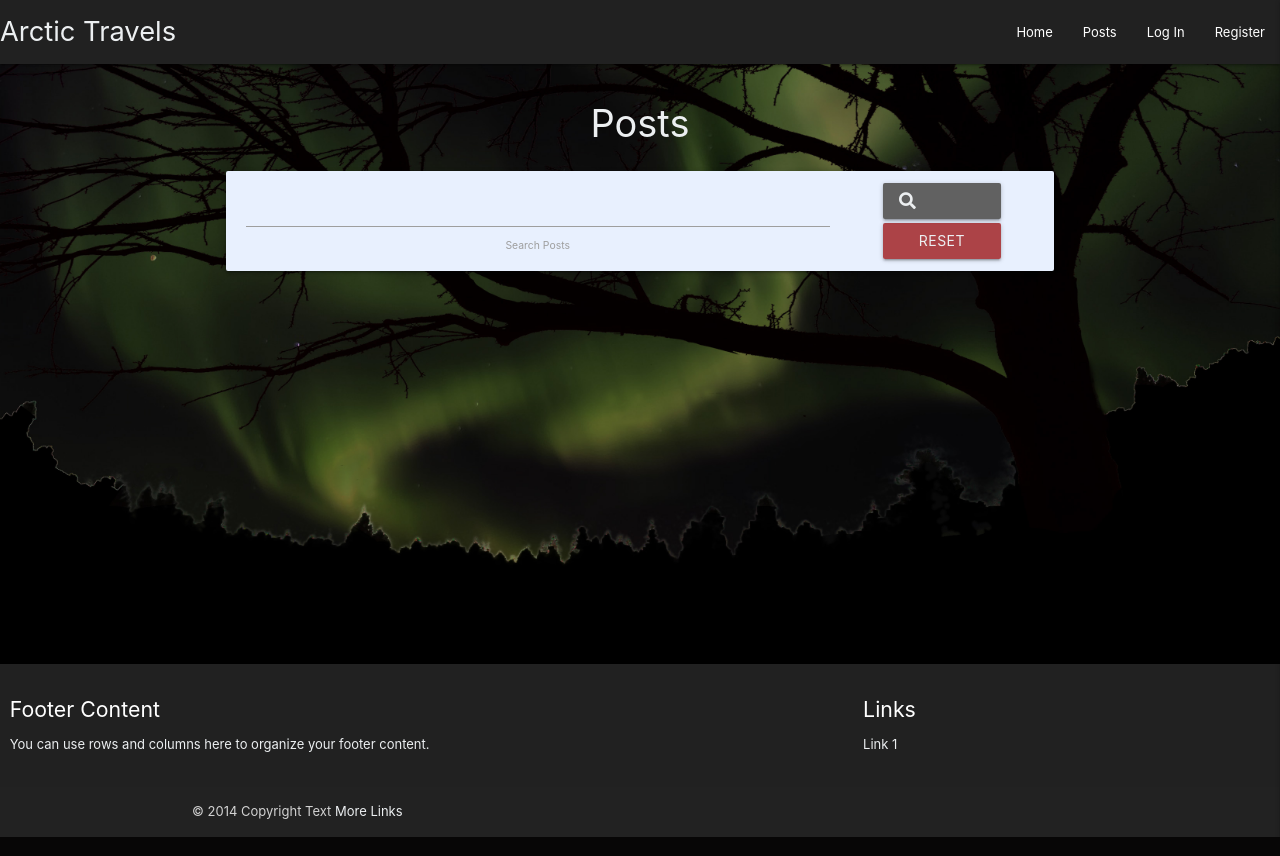
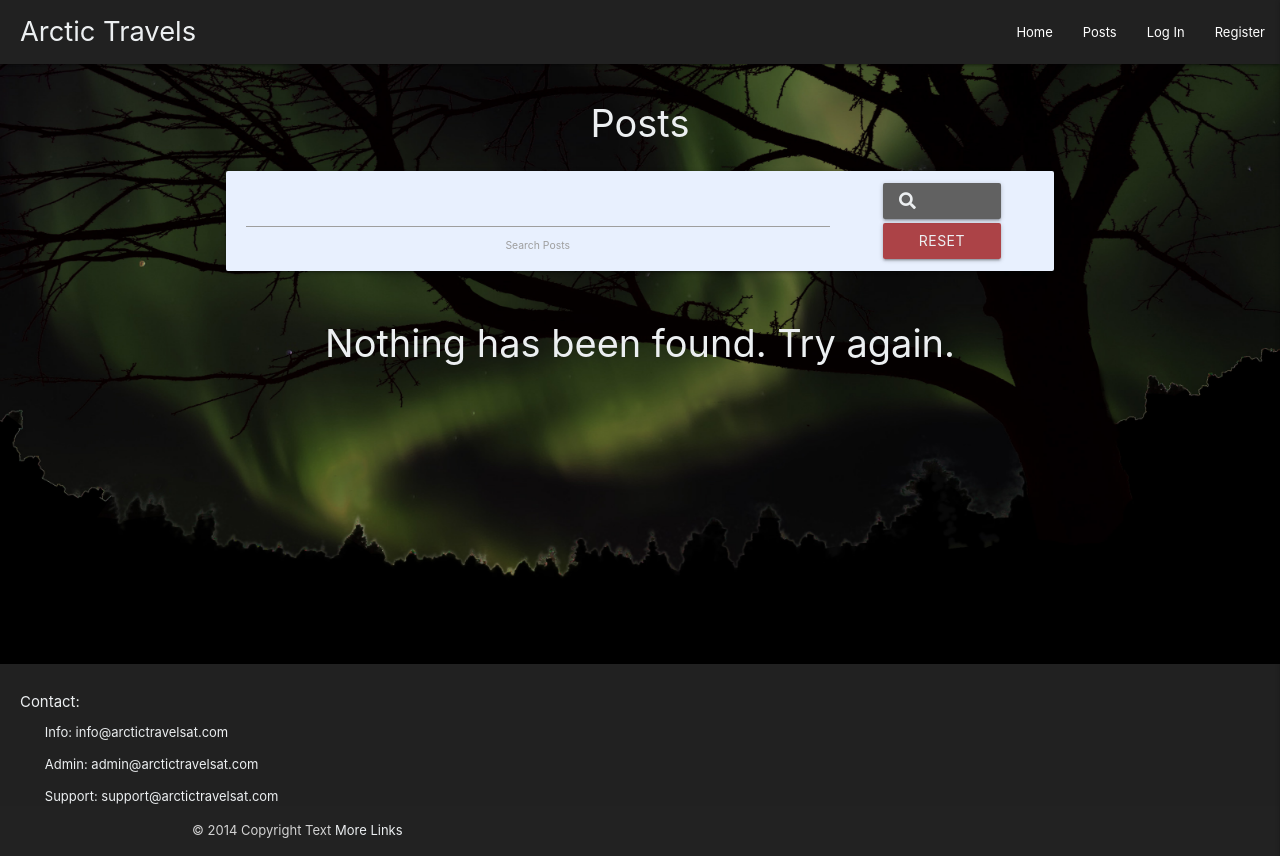
Before and after one commit to JakubKocerha/Travel-Post-MS3, a Flask app: page /get_posts in a window 1280 px wide. Run offline with Flask 2, Linux system fonts and the light colour scheme; data that the repository does not hold is empty; some libraries are stand-ins or nearby versions.

Commit message:
Debug searching functionality in posts template

```diff
--- a/app.py
+++ b/app.py
@@ -23,6 +23,7 @@ mongo = PyMongo(app)
 # wires base.html up with home.html
 @app.route("/home")
 def home():
+
     return render_template('home.html')
 
 
@@ -45,13 +46,11 @@ def get_posts():
     print("############################")
     print(pagination)
 
-    return render_template(
-        "posts.html", posts=posts_paginated, page=page, per_page=per_page,
-        pagination=pagination)
 
     if request.method == "POST":
         query = request.form.get("query")
-        search_posts = mongo.db.posts.find({"$text": {"$search": query}})
+        search_posts = list(mongo.db.posts.find(
+            {"$text": {"$search": query}}).sort("title_text"))
         page, per_page, offset = get_page_args(
             page_parameter="page",
             per_page_parameter="per_page",
@@ -67,24 +66,29 @@ def get_posts():
             per_page=per_page,
             total=total,
             css_framework='materializecss')
+        print(search_posts)
 
         return render_template(
             "posts.html",
-            search_posts=search_posts,
-            posts=posts_paginated,
+
+            posts=search_posts,
             page=page,
             per_page=per_page,
-            pagination=pagination,
+            pagination=pagination
         )
 
+    return render_template(
+        "posts.html", posts=posts_paginated, page=page, per_page=per_page,
+        pagination=pagination)
 
+"""
 # adds search functionality; code from CI tutorials
-@app.route("/search", methods=["GET", "POST"])
+@app.route("/search", methods=["GET",  "POST"])
 def search():
     query = request.form.get("query")
     posts = mongo.db.posts.find({"$text": {"$search": query}})
     return render_template("posts.html", posts=posts)
-
+"""
 
 # adds register functionality; code from CI turorials
 # excluding password confirmation validation
--- a/static/css/style.css
+++ b/static/css/style.css
@@ -168,6 +168,18 @@ img.responsive-img {
     color: #949494;
 }
 
+
+/* Footer */
+.info {
+    margin-left: 20px;
+    margin-right: 20px;
+    margin-bottom: 0;
+}
+
+.info p {
+    margin: 1% 0 0 2%;
+}
+
 /* cagetory card-action button*/
 /* font fix for Iphone 5/SE Google Dev tools*/
 @media only screen and (min-width: 0) {
@@ -182,3 +194,9 @@ img.responsive-img {
         display: grid;
     }
 }
+
+@media only screen and (min-width: 993px){
+    nav .brand-logo{
+        padding-left: 20px;
+    }
+}
--- a/templates/base.html
+++ b/templates/base.html
@@ -82,19 +82,11 @@
     </main>
 
     <footer class="page-footer grey darken-4">
-        <div>
-            <div class="row">
-                <div class="col l6 s12">
-                    <h5 class="white-text">Footer Content</h5>
-                    <p class="blue-grey-text text-lighten-5">You can use rows and columns here to organize your footer content.</p>
-                </div>
-                <div class="col l4 offset-l2 s12">
-                    <h5 class="white-text">Links</h5>
-                    <ul>
-                        <li><a class="blue-grey-text text-lighten-5" href="#!">Link 1</a></li>
-                    </ul>
-                </div>
-            </div>
+        <div class="blue-grey-text text-lighten-5 info">
+            <h6>Contact:</h6>
+            <p>Info: info@arctictravelsat.com</p>
+            <p>Admin: admin@arctictravelsat.com</p>
+            <p>Support: support@arctictravelsat.com</p>
         </div>
         <div class="footer-copyright">
             <div class="container">
--- a/templates/posts.html
+++ b/templates/posts.html
@@ -5,7 +5,7 @@
 
     <div class="container">
         <div class="row card-panel search">
-            <form action="{{ url_for('search') }}" method="POST" class="col s12">
+            <form action="{{ url_for('get_posts') }}" method="POST" class="col s12">
                 <div class="row valign-wrapper center-align">
                     <div class="input_field col s12">
                         <input type="text" name="query" id="query" minlength="3" class="validate" required>
@@ -24,6 +24,7 @@
 
     <div class="row container">
         <div class="col s12">
+            {% if posts|length > 0 %}
                 <ul class="collapsible popout">
                     {{ pagination.links }}
                         {% for post in posts|sort(reverse=true, attribute="_id") %}
@@ -75,6 +76,9 @@
                         {% endfor %}
                     {{ pagination.links }}
                 </ul>
+            {% else %}
+                <h3 class="center-align blue-grey-text text-lighten-5">Nothing has been found. Try again.</h3>
+            {% endif %}
         </div>
     </div>
 {% endblock %}
```
Also changed, not shown: templates/home.html (+4 -8 lines). Lines whose indentation alone changed are shown as unchanged.
